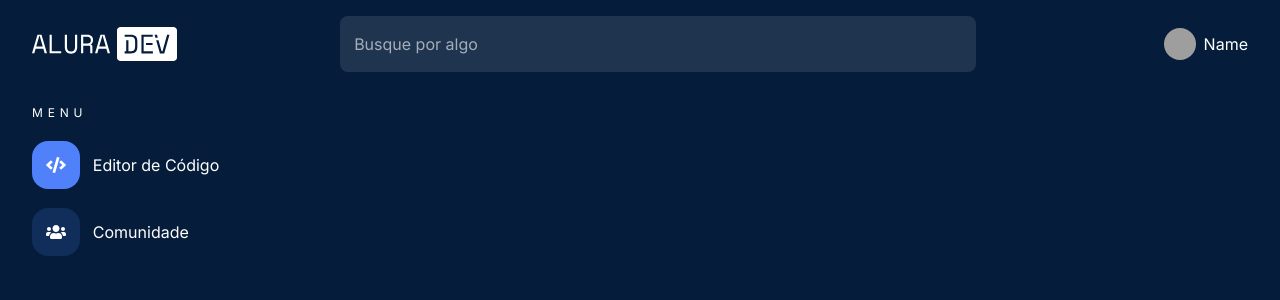
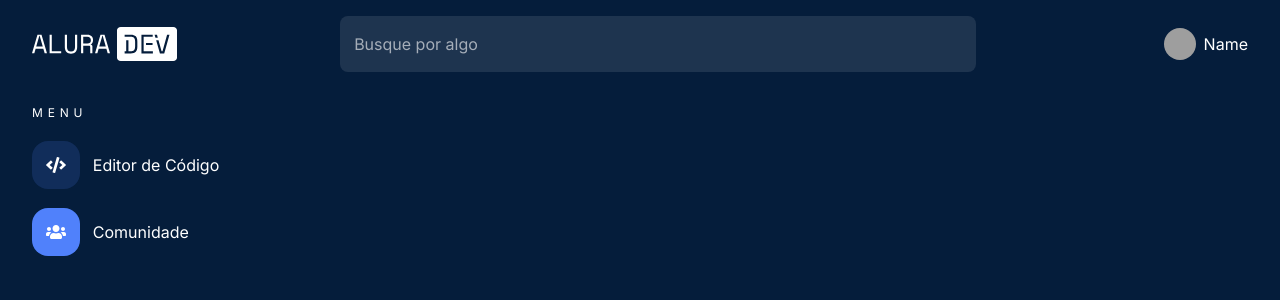
Before and after one commit to Kapizany/CodeHub, a React (Create React App) app: page /community-app in a window 1280 px wide. Shown: the top 300 px of the page. Built offline with nearby package versions, Linux system fonts and the light colour scheme; grey boxes are pictures that could not be loaded.

Commit message:
Create SPA navigation

```diff
--- a/package.json
+++ b/package.json
@@ -45,6 +45,8 @@
   },
   "devDependencies": {
     "@types/react-color": "^3.0.6",
+    "@types/react-router": "^5.1.17",
+    "@types/react-router-dom": "^5.3.2",
     "@types/styled-components": "^5.1.15"
   }
 }
--- a/src/components/CodeEditorApp/index.tsx
+++ b/src/components/CodeEditorApp/index.tsx
@@ -6,7 +6,7 @@ export const CodeEditorApp = () => {
   return (
     <>
       <Header />
-      <SidebarMenu />
+      <SidebarMenu selectedPage="editor" />
       <EditorBody />
     </>
   );
--- a/src/components/CommunityApp/index.tsx
+++ b/src/components/CommunityApp/index.tsx
@@ -5,7 +5,7 @@ export const CommunityApp = () => {
   return (
     <>
       <Header />
-      <SidebarMenu />
+      <SidebarMenu selectedPage="community" />
     </>
   );
 };
--- a/src/components/PreferencesMenu/index.tsx
+++ b/src/components/PreferencesMenu/index.tsx
@@ -21,7 +21,10 @@ export const PreferencesMenu: React.FC<PreferencesMenuProps> = ({
   setSelectedColor,
 }) => {
   const [hiddenColorPick, setHiddenColorPick] = useState(false);
-
+  const colorsList = ['#B80000', '#DB3E00', '#FCCB00', '#008B02',
+                      '#006B76', '#1273DE', '#004DCF', '#5300EB',
+                      '#EB9694', '#f59696', '#ffed92', '#a3dbab',
+                      '#7991a7', '#6BD1FF', '#000000', '#ffffff']
   return (
     <>
       <PreferencesMenuLanguage>
@@ -41,6 +44,7 @@ export const PreferencesMenu: React.FC<PreferencesMenuProps> = ({
           {hiddenColorPick && (
             <GithubPicker
               onChange={(event) => setSelectedColor(event.hex)}
+              colors={colorsList}
               triangle={"top-right"}
             />
           )}
--- a/src/components/SidebarMenu/index.tsx
+++ b/src/components/SidebarMenu/index.tsx
@@ -7,24 +7,35 @@ import {
 } from "./styles";
 import communityIcon from "../../assets/CommunityIcon.svg";
 import codeIcon from "../../assets/CodeIcon.svg";
+import { useNavigate } from "react-router-dom";
 
-export const SidebarMenu = () => {
+interface SidebarMenuProps {
+  selectedPage: "community" | "editor";
+}
+
+export const SidebarMenu: React.FC<SidebarMenuProps> = ({selectedPage}) => {
+  const [codeEditorLink, communityLink] = ["/code-editor-app", "/community-app"]
+  const history = useNavigate();
+
+  const handleClick = ( to:string) => {
+    history(to);
+  }
   return (
     <SidebarMenuContainer>
       <SideBarMenuDiv>Menu</SideBarMenuDiv>
 
       <SideBarMenuListContainer>
-        <SidebarMenuItemIconBackground isSelected={true}>
+        <SidebarMenuItemIconBackground onClick={() => handleClick(codeEditorLink)} isSelected={selectedPage === 'editor'}>
           <img src={codeIcon} alt="Code" />
         </SidebarMenuItemIconBackground>
-        <SidebarMenuItemIconText>Editor de Código</SidebarMenuItemIconText>
+        <SidebarMenuItemIconText onClick={() => handleClick(codeEditorLink)}>Editor de Código</SidebarMenuItemIconText>
       </SideBarMenuListContainer>
 
       <SideBarMenuListContainer>
-        <SidebarMenuItemIconBackground>
+        <SidebarMenuItemIconBackground onClick={() => handleClick(communityLink)} isSelected={selectedPage === 'community'}>
           <img src={communityIcon} alt="Community" />
         </SidebarMenuItemIconBackground>
-        <SidebarMenuItemIconText>Comunidade</SidebarMenuItemIconText>
+        <SidebarMenuItemIconText onClick={() => handleClick(communityLink)}>Comunidade</SidebarMenuItemIconText>
       </SideBarMenuListContainer>
     </SidebarMenuContainer>
   );
--- a/src/components/SidebarMenu/styles.ts
+++ b/src/components/SidebarMenu/styles.ts
@@ -5,7 +5,7 @@ export const SidebarMenuContainer = styled.div`
   top: 4.5rem; /* 3.35rem previously */
   bottom: 0.5rem;
   left: 2.5%; /* 3% previously */
-  width: 22%;
+  width: 20%;
 `;
 
 export const SideBarMenuDiv = styled.div`
@@ -30,18 +30,22 @@ export const SideBarMenuListContainer = styled.div`
 interface SidebarMenuItemIconBackgroundProps {
   isSelected?: boolean;
 }
-export const SidebarMenuItemIconBackground = styled.div<SidebarMenuItemIconBackgroundProps>`
+export const SidebarMenuItemIconBackground = styled.button<SidebarMenuItemIconBackgroundProps>`
   width: 3rem;
   height: 3rem;
   border-radius: 1rem;
   display: flex;
   align-items: center;
+  border: none;
+  cursor: pointer;
   justify-content: space-around;
   background: ${(props) =>
     props.isSelected ? "var(--blue-light)" : "var(--blue)"};
 `;
 
-export const SidebarMenuItemIconText = styled.span`
+export const SidebarMenuItemIconText = styled.a`
+  text-decoration:none;
+  cursor: pointer;
   font-family: Inter;
   font-style: normal;
   font-weight: normal;
```
Also changed, not shown: 1 other file (tests, documents, lock files or other folders).
